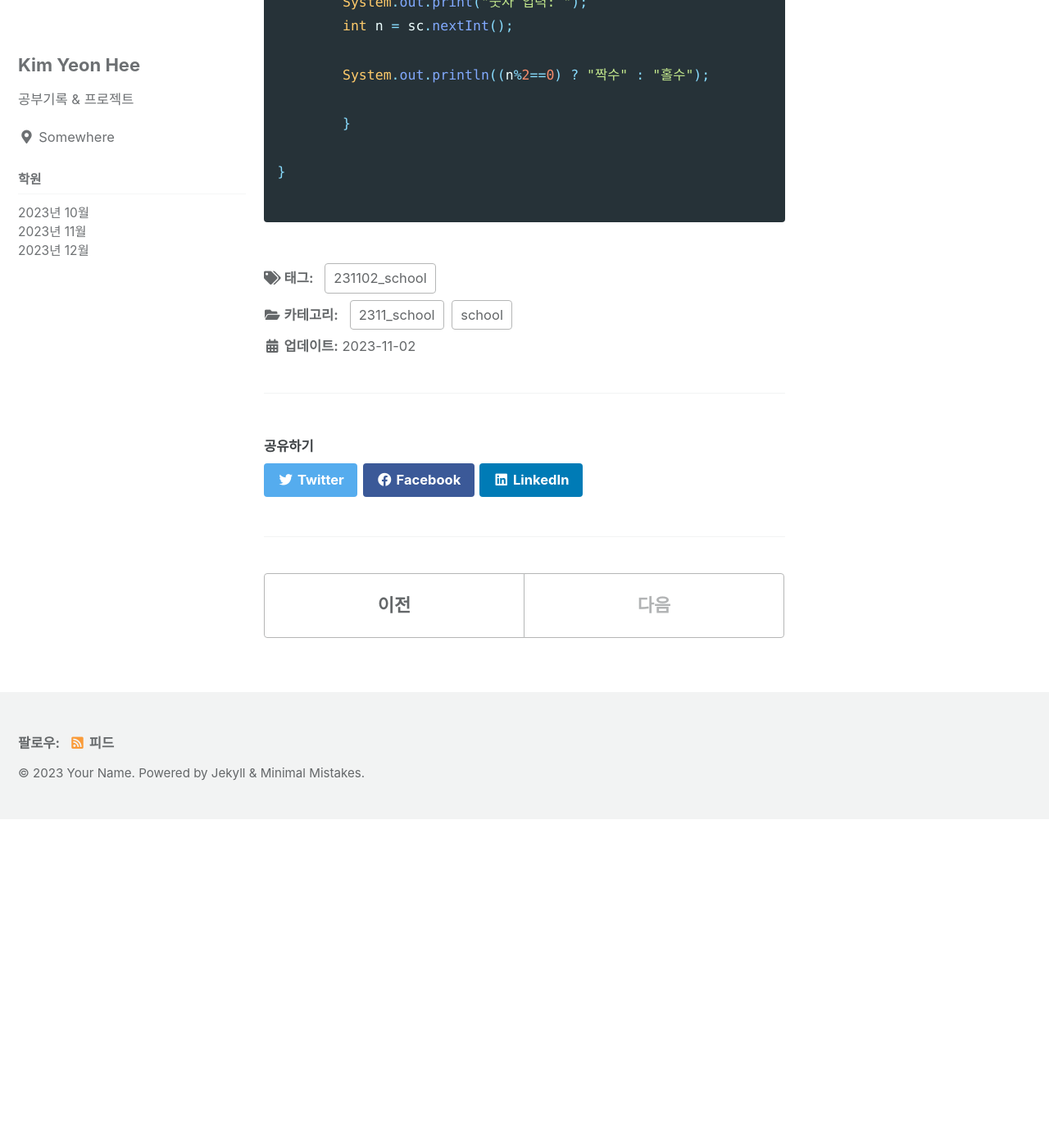
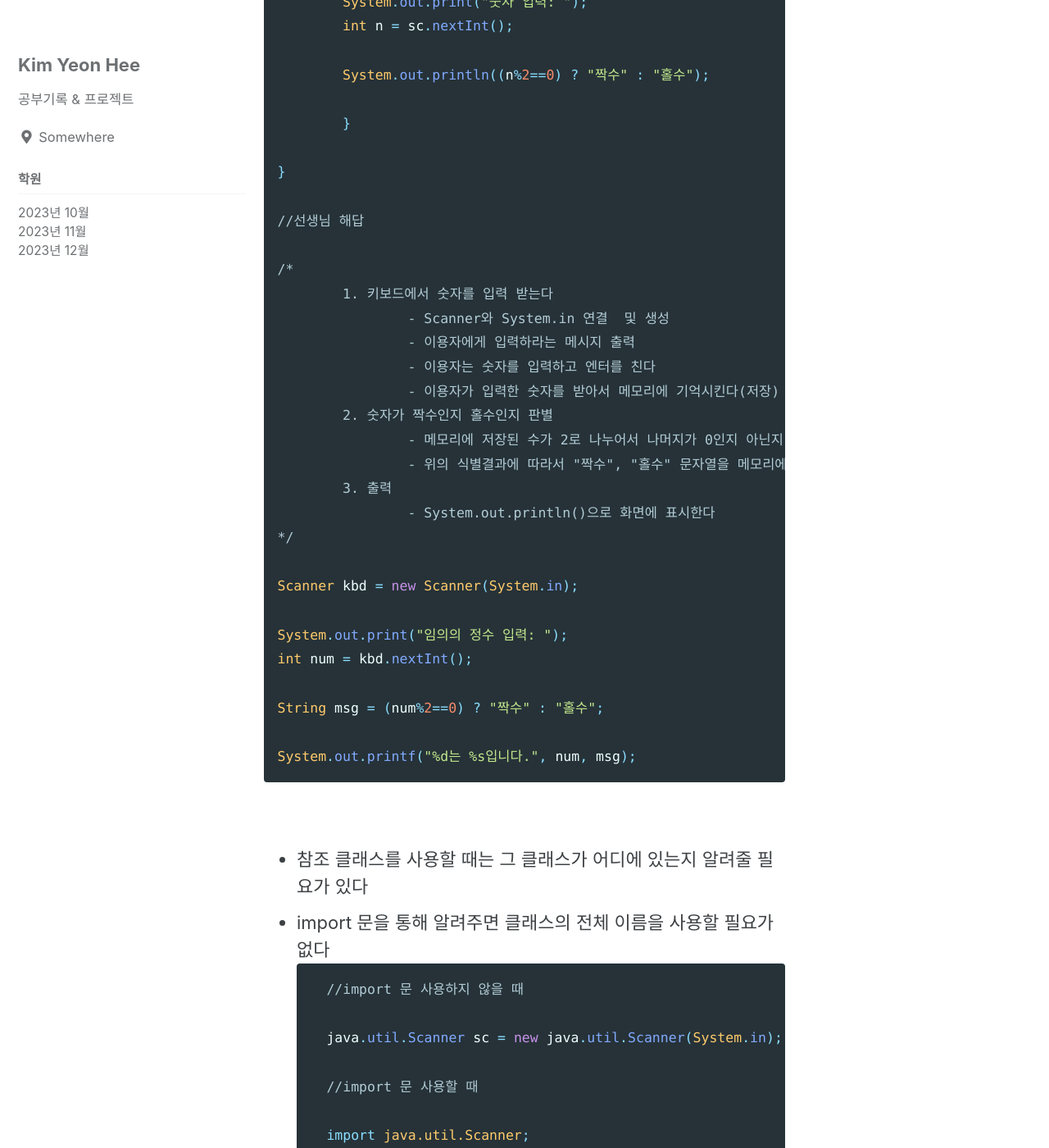
Before and after one commit to YonY-K/YonY-K.github.io, a Jekyll site: the page built from school/2311_school/_posts/2023-11-02/2023-11-02-1period.md, in a window 1280 px wide and 1400 px high, scrolled down 1478 px. Shown: the whole window at 82% size. Built offline with Jekyll 4.4.1, drawn with Linux system fonts in a browser that asks for light colours; cached includes are drawn as plain includes; before the commit the page ends 2477 px from its top, so only the background shows below that; some of the changed text lies outside the part shown.

Commit message:
posts modify

````diff
--- a/school/2311_school/_posts/2023-11-02/2023-11-02-1period.md
+++ b/school/2311_school/_posts/2023-11-02/2023-11-02-1period.md
@@ -40,4 +40,42 @@ public class ScannerTest{
 
 }
 
+//선생님 해답
+
+/*
+	1. 키보드에서 숫자를 입력 받는다
+		- Scanner와 System.in 연결  및 생성
+		- 이용자에게 입력하라는 메시지 출력
+		- 이용자는 숫자를 입력하고 엔터를 친다
+		- 이용자가 입력한 숫자를 받아서 메모리에 기억시킨다(저장)
+	2. 숫자가 짝수인지 홀수인지 판별
+		- 메모리에 저장된 수가 2로 나누어서 나머지가 0인지 아닌지 식별한다
+		- 위의 식별결과에 따라서 "짝수", "홀수" 문자열을 메모리에 저장한다
+	3. 출력
+		- System.out.println()으로 화면에 표시한다
+*/
+
+Scanner kbd = new Scanner(System.in);
+
+System.out.print("임의의 정수 입력: ");
+int num = kbd.nextInt();
+
+String msg = (num%2==0) ? "짝수" : "홀수";
+
+System.out.printf("%d는 %s입니다.", num, msg);
 ```
+<br>
+
+- 참조 클래스를 사용할 때는 그 클래스가 어디에 있는지 알려줄 필요가 있다
+- import 문을 통해 알려주면 클래스의 전체 이름을 사용할 필요가 없다
+    ```java
+    //import 문 사용하지 않을 때
+
+    java.util.Scanner sc = new java.util.Scanner(System.in);
+
+    //import 문 사용할 때
+
+    import java.util.Scanner;
+
+    Scanner sc = new Scanner(System.in);
+    ```
````
Also changed, not shown: school/2311_school/_posts/2023-11-02/2023-11-02-3period.md (added, +62 -0 lines), school/2311_school/_posts/2023-11-02/2023-11-03-4period.md (added, +58 -0 lines).
